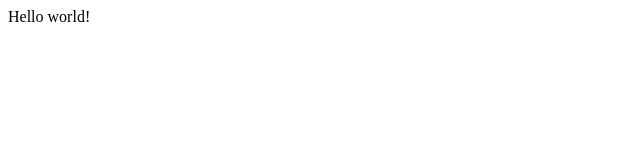
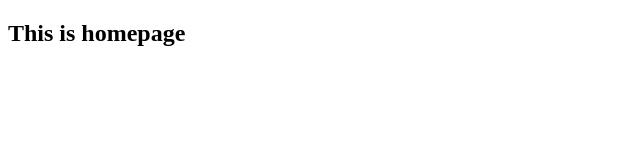
Before and after one commit to baymax44/gatsby-practice, a Gatsby site: page / in a window 1280 px wide. Shown: the whole page, without its empty margins (0-640 px from the left). Built offline with nearby package versions, Linux system fonts and the light colour scheme; Gatsby itself is replaced by a stand-in of ours.

Commit message:
gatsby pages & routes

```diff
--- a/src/pages/index.js
+++ b/src/pages/index.js
@@ -1,5 +1,11 @@
 import React from "react"
 
 export default function Home() {
-  return <div>Hello world!</div>
+  return (
+    <section>
+      <div>
+        <h1>This is homepage</h1>
+      </div>
+    </section>
+  )
 }
```
Also changed, not shown: src/pages/404.js (added, +10 -0 lines), src/pages/about.js (added, +10 -0 lines), src/pages/projects/test.js (added, +9 -0 lines).
